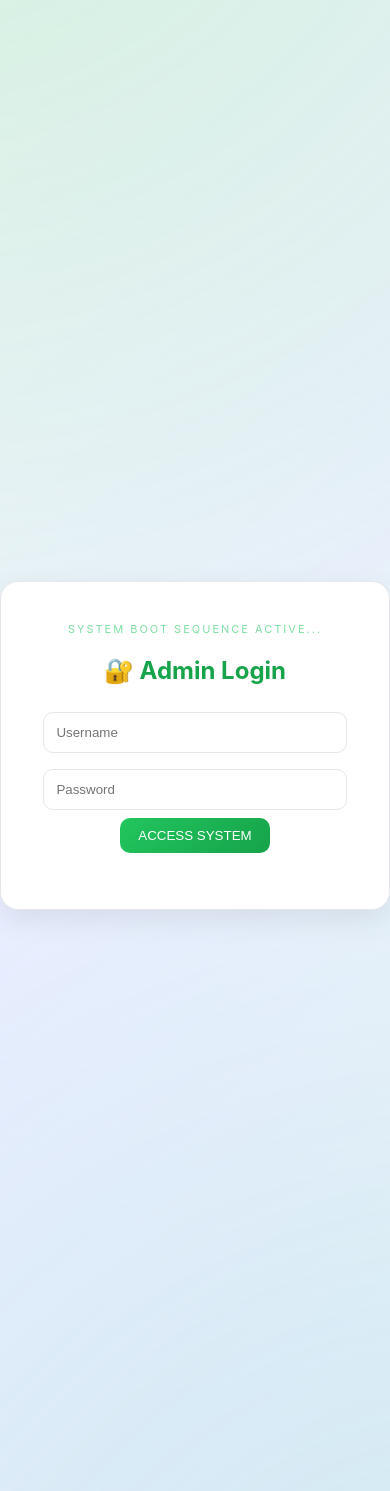
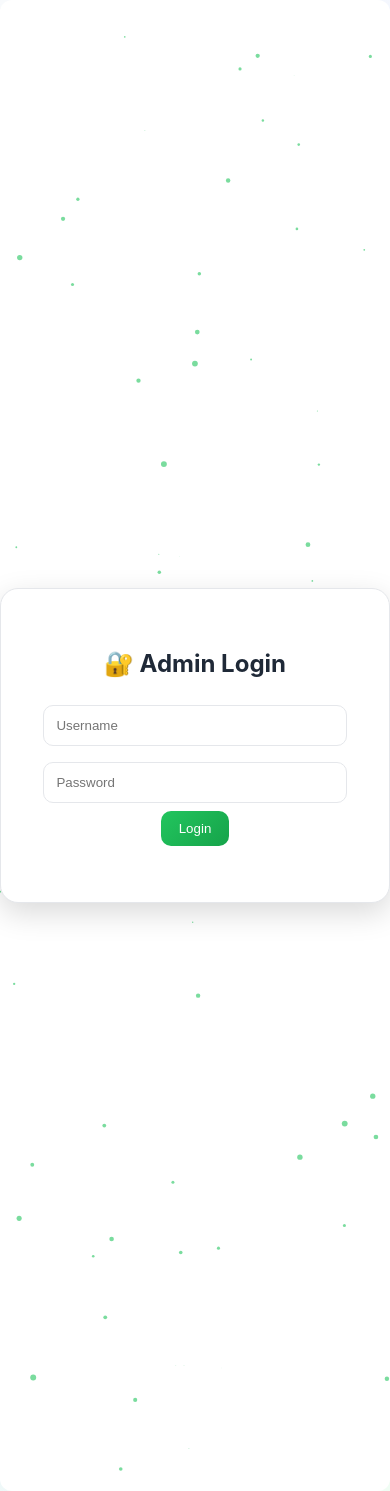
Before and after one commit to shi-dev-sys/green-computing-project, a Flask app: page / in a window 390 px wide. Run offline with Flask 3, Linux system fonts and the light colour scheme.

Commit message:
Updated UI with particle login background and improved dashboard

```diff
--- a/templates/index.html
+++ b/templates/index.html
@@ -5,7 +5,6 @@
     <script src="https://cdn.jsdelivr.net/npm/chart.js"></script>
 
     <style>
-        /* ================= THEME ================= */
         :root {
             --bg: linear-gradient(135deg, #f8fafc, #eef2ff, #f0fdf4);
             --card: #ffffff;
@@ -27,10 +26,9 @@
             font-family: Inter, sans-serif;
             background: var(--bg);
             color: var(--text);
-            transition: all 0.3s ease;
         }
 
-        /* ================= LOGIN ================= */
+        /* ===== PARTICLES LOGIN ===== */
         #loginBox {
             height: 100vh;
             display: flex;
@@ -40,42 +38,23 @@
             overflow: hidden;
         }
 
-        .login-glow {
+        canvas#particles {
             position: absolute;
-            width: 200%;
-            height: 200%;
-            background: radial-gradient(circle at 20% 20%, #22c55e33, transparent 40%),
-                        radial-gradient(circle at 80% 80%, #3b82f633, transparent 40%);
-            animation: floatBg 6s infinite alternate ease-in-out;
-        }
-
-        @keyframes floatBg {
-            from { transform: scale(1); }
-            to { transform: scale(1.2); }
+            top: 0;
+            left: 0;
+            width: 100%;
+            height: 100%;
         }
 
         .login-card {
+            z-index: 2;
             padding: 40px;
             width: 340px;
             text-align: center;
             background: var(--card);
             border-radius: 18px;
             border: 1px solid var(--border);
-            box-shadow: 0 10px 30px rgba(0,0,0,0.08);
-            position: relative;
-            z-index: 2;
-        }
-
-        .boot-text {
-            font-size: 11px;
-            color: #22c55e;
-            margin-bottom: 10px;
-            letter-spacing: 2px;
-            animation: blink 1s infinite;
-        }
-
-        @keyframes blink {
-            50% { opacity: 0.4; }
+            box-shadow: 0 10px 30px rgba(0,0,0,0.15);
         }
 
         input {
@@ -84,12 +63,10 @@
             margin: 8px 0;
             border-radius: 10px;
             border: 1px solid var(--border);
-            background: var(--card);
-            color: var(--text);
         }
 
         button {
-            background: linear-gradient(135deg, #22c55e, #16a34a);
+            background: linear-gradient(135deg,#22c55e,#16a34a);
             color: white;
             border: none;
             padding: 10px 18px;
@@ -97,28 +74,7 @@
             cursor: pointer;
         }
 
-        .loader {
-            display: none;
-            margin: 10px auto;
-            width: 22px;
-            height: 22px;
-            border: 3px solid #334155;
-            border-top: 3px solid #22c55e;
-            border-radius: 50%;
-            animation: spin 1s linear infinite;
-        }
-
-        @keyframes spin {
-            100% { transform: rotate(360deg); }
-        }
-
-        .fade-out {
-            opacity: 0;
-            transform: translateY(-20px);
-            transition: 0.5s;
-        }
-
-        /* ================= LAYOUT ================= */
+        /* ===== LAYOUT ===== */
         .sidebar {
             width: 240px;
             height: 100vh;
@@ -128,335 +84,230 @@
             border-right: 1px solid var(--border);
         }
 
-        .sidebar h2 { color: #16a34a; }
-
         .main {
             margin-left: 270px;
             padding: 25px;
         }
 
-        .topbar {
-            display: flex;
-            justify-content: space-between;
-            align-items: center;
-        }
-
-        .title { font-size: 24px; font-weight: 700; }
-
-        .subinfo { font-size: 14px; color: #16a34a; }
-
-        /* ================= GRID ================= */
         .grid {
             display: grid;
-            grid-template-columns: repeat(auto-fit, minmax(280px, 1fr));
+            grid-template-columns: repeat(auto-fit,minmax(280px,1fr));
             gap: 18px;
-            margin-top: 20px;
         }
 
         .card {
+            background: var(--card);
+            border: 1px solid var(--border);
+            border-radius: 16px;
             padding: 18px;
-            background: var(--card);
-            border-radius: 16px;
-            border: 1px solid var(--border);
         }
 
         .device-title {
-            font-size: 18px;
             font-weight: 700;
             color: #16a34a;
-            margin-bottom: 10px;
         }
 
-        .label { font-size: 13px; color: var(--muted); }
-
-        .value { font-size: 18px; font-weight: 600; }
-
         .badge {
-            display: inline-block;
             padding: 6px 12px;
             border-radius: 999px;
-            font-size: 13px;
-            font-weight: 600;
-            margin-top: 8px;
+            display: inline-block;
         }
 
-        .normal { background: #e8f5e9; color: #166534; }
-        .high { background: #fdeaea; color: #991b1b; }
+        .normal { background:#e8f5e9;color:#166534; }
+        .high { background:#fdeaea;color:#991b1b; }
 
         canvas {
             background: var(--card);
-            border-radius: 16px;
-            padding: 10px;
+            border-radius: 12px;
         }
-
-        .loader { display:none; }
     </style>
 </head>
 
 <body>
 
-<!-- ================= LOGIN ================= -->
+<!-- LOGIN -->
 <div id="loginBox">
-    <div class="login-glow"></div>
+    <canvas id="particles"></canvas>
 
     <div class="login-card">
-
-        <div class="boot-text">SYSTEM BOOT SEQUENCE ACTIVE...</div>
-
-        <h2 style="color:#16a34a;">🔐 Admin Login</h2>
-
+        <h2>🔐 Admin Login</h2>
         <input id="username" placeholder="Username">
         <input id="password" type="password" placeholder="Password">
-
-        <button onclick="login()">ACCESS SYSTEM</button>
-
-        <div class="loader" id="loader"></div>
-
-        <p id="loginMsg" style="color:red;"></p>
+        <button onclick="login()">Login</button>
+        <p id="loginMsg"></p>
     </div>
 </div>
 
-<!-- ================= SIDEBAR ================= -->
+<!-- DASHBOARD -->
 <div class="sidebar" id="sidebar" style="display:none;">
-    <h2>Green Computing Lab Energy & Carbon Emission Analyser</h2>
+    <h2 style="color:#16a34a;">Green Computing</h2>
 </div>
 
-<!-- ================= MAIN ================= -->
 <div class="main" id="dashboard" style="display:none;">
 
-    <div class="topbar">
-        <div>
-            <div class="title">Green Computing Dashboard</div>
-            <div class="subinfo" id="lastUpdated">Last Updated: --</div>
+    <div style="display:flex;justify-content:space-between;">
+        <h2>Dashboard</h2>
+        <button onclick="toggleTheme()">🌙</button>
     </div>
 
-        <div>
-            <button onclick="toggleTheme()" id="themeBtn">🌙 Dark Mode</button>
-            <button onclick="logout()">Logout</button>
-        </div>
-    </div>
+    <input id="searchBox" placeholder="Search Device">
 
-    <div style="margin-top:20px;">
-        <input id="alertEmail" placeholder="Enter alert email">
-        <button onclick="saveEmail()">Save Alert Email</button>
-
-        <input id="searchBox" placeholder="Search Device">
-    </div>
-
-    <!-- SUMMARY -->
-    <div class="grid">
-        <div class="card"><div class="label">Total Systems</div><div class="value" id="totalSystems">0</div></div>
-        <div class="card"><div class="label">High Usage Systems</div><div class="value" id="highSystems">0</div></div>
-        <div class="card"><div class="label">Total Energy</div><div class="value" id="totalEnergy">0</div></div>
-        <div class="card"><div class="label">Total CO₂</div><div class="value" id="totalCarbon">0</div></div>
-    </div>
-
-    <!-- DEVICES -->
     <div class="grid" id="deviceGrid"></div>
 
-    <!-- LINE GRAPH -->
-    <div style="height:400px; margin-top:20px;">
-        <canvas id="energyChart"></canvas>
-    </div>
+    <canvas id="energyChart" style="height:400px;margin-top:20px;"></canvas>
 </div>
 
 <script>
 
-window.pieCharts = {};
-let searchTimeout;
+/* ===== PARTICLES ===== */
+const canvas = document.getElementById("particles");
+const ctx = canvas.getContext("2d");
 
-/* ================= THEME ================= */
-function toggleTheme(){
-    document.body.classList.toggle("dark");
+canvas.width = window.innerWidth;
+canvas.height = window.innerHeight;
 
-    const btn = document.getElementById("themeBtn");
+let particles = [];
 
-    if(document.body.classList.contains("dark")){
-        btn.innerText = "☀️ Light Mode";
-        localStorage.setItem("theme","dark");
-    } else {
-        btn.innerText = "🌙 Dark Mode";
-        localStorage.setItem("theme","light");
-    }
+for(let i=0;i<80;i++){
+    particles.push({
+        x: Math.random()*canvas.width,
+        y: Math.random()*canvas.height,
+        r: Math.random()*3,
+        dx: (Math.random()-0.5)*1,
+        dy: (Math.random()-0.5)*1
+    });
 }
 
-window.onload = () => {
-    if(localStorage.getItem("theme")==="dark"){
-        document.body.classList.add("dark");
-        document.getElementById("themeBtn").innerText = "☀️ Light Mode";
+function animate(){
+    ctx.clearRect(0,0,canvas.width,canvas.height);
+
+    ctx.fillStyle = "rgba(34,197,94,0.6)";
+
+    particles.forEach(p=>{
+        ctx.beginPath();
+        ctx.arc(p.x,p.y,p.r,0,Math.PI*2);
+        ctx.fill();
+
+        p.x += p.dx;
+        p.y += p.dy;
+
+        if(p.x<0||p.x>canvas.width) p.dx*=-1;
+        if(p.y<0||p.y>canvas.height) p.dy*=-1;
+    });
+
+    requestAnimationFrame(animate);
 }
-};
+animate();
 
-/* ================= LOGIN ================= */
+/* ===== LOGIN ===== */
 async function login(){
-
-    document.getElementById("loader").style.display = "block";
-
     const res = await fetch('/login',{
         method:'POST',
         headers:{'Content-Type':'application/json'},
-        body:JSON.stringify({
-            username:username.value,
-            password:password.value
-        })
+        body:JSON.stringify({username:username.value,password:password.value})
     });
 
     const data = await res.json();
 
-    setTimeout(()=>{
-
-        document.getElementById("loader").style.display = "none";
-
     if(data.status==='success'){
-            loginBox.classList.add("fade-out");
-
-            setTimeout(()=>{
         loginBox.style.display='none';
         dashboard.style.display='block';
         sidebar.style.display='block';
 
         fetchData();
         loadGraph();
-                setInterval(fetchData,8000);
-            },400);
-
+        setInterval(fetchData,5000);
     } else {
-            loginMsg.innerText='ACCESS DENIED';
+        loginMsg.innerText="Wrong Login";
+    }
 }
 
-    },700);
-}
+/* ===== SEARCH ===== */
+searchBox.addEventListener("keyup",fetchData);
 
-async function logout(){
-    await fetch('/logout');
-    location.reload();
-}
-
-/* ================= EMAIL ================= */
-async function saveEmail(){
-    const email = document.getElementById('alertEmail').value;
-
-    await fetch('/set_email',{
-        method:'POST',
-        headers:{'Content-Type':'application/json'},
-        body:JSON.stringify({email})
-    });
-
-    alert("Email saved ✔");
-}
-
-/* ================= SEARCH ================= */
-document.getElementById("searchBox").addEventListener("keyup",()=>{
-    clearTimeout(searchTimeout);
-    searchTimeout = setTimeout(fetchData,300);
-});
-
-/* ================= FETCH ================= */
+/* ===== FETCH ===== */
 async function fetchData(){
 
     const res = await fetch('/live');
     const data = await res.json();
 
-    const grid = document.getElementById('deviceGrid');
-    const search = document.getElementById('searchBox').value.toLowerCase();
+    const grid = document.getElementById("deviceGrid");
+    const search = searchBox.value.toLowerCase();
 
-    grid.innerHTML = '';
-
-    let high = 0, totalE = 0, totalC = 0;
+    grid.innerHTML="";
 
     data.devices.forEach((d,i)=>{
 
         if(search && !d.device.toLowerCase().includes(search)) return;
 
-        if(d.power_watts > 70 || d.energy_kwh > 0.1) high++;
+        const id="c"+i;
 
-        totalE += d.energy_kwh * 1000;
-        totalC += d.co2_kg * 1000;
+        const div = document.createElement("div");
+        div.className="card";
 
-        const id = 'c'+i;
-
-        const card = document.createElement('div');
-        card.className = 'card';
-
-        card.innerHTML = `
+        div.innerHTML=`
         <div class="device-title">${d.device}</div>
 
-        <div style="display:flex; gap:12px;">
-
         <div>
-                <div class="label">CPU</div><div class="value">${d.cpu_usage.toFixed(1)}%</div>
-                <div class="label">Power</div><div class="value">${d.power_watts.toFixed(1)}W</div>
-                <div class="label">Energy</div><div class="value">${(d.energy_kwh*1000).toFixed(1)}mWh</div>
-                <div class="label">CO₂</div><div class="value">${(d.co2_kg*1000).toFixed(1)}g</div>
+            CPU: ${d.cpu_usage.toFixed(1)}%<br>
+            Power: ${d.power_watts.toFixed(1)}W<br>
+            Energy: ${(d.energy_kwh*1000).toFixed(1)}mWh<br>
+            CO₂: ${(d.co2_kg*1000).toFixed(1)}g
         </div>
 
-            <div style="width:110px;height:110px;">
+        <div style="width:120px;height:120px;">
             <canvas id="pie_${id}"></canvas>
         </div>
 
-        </div>
-
         <div class="badge ${d.power_watts>70?'high':'normal'}">
-            ${d.power_watts>70?'🔴 High Usage':'🟢 Normal'}
+            ${d.power_watts>70?'HIGH':'NORMAL'}
         </div>
         `;
 
-        grid.appendChild(card);
+        grid.appendChild(div);
 
-        const ctx = document.getElementById(`pie_${id}`).getContext('2d');
+        const ctx2 = document.getElementById("pie_"+id).getContext("2d");
 
-        if(window.pieCharts[id]) window.pieCharts[id].destroy();
-
-        window.pieCharts[id] = new Chart(ctx,{
-            type:'doughnut',
+        new Chart(ctx2,{
+            type:"doughnut",
             data:{
-                labels:['CPU','Power','Energy','CO₂'],
+                labels:["CPU","Power","Energy","CO₂"],
                 datasets:[{
                     data:[
                         d.cpu_usage,
-                        Math.min(d.power_watts,100),
-                        Math.min(d.energy_kwh*1000,100),
-                        Math.min(d.co2_kg*1000,100)
+                        d.power_watts,
+                        d.energy_kwh*1000,
+                        d.co2_kg*1000
                     ],
-                    backgroundColor:['#22c55e','#3b82f6','#f59e0b','#ef4444']
+                    backgroundColor:["#22c55e","#3b82f6","#f59e0b","#ef4444"]
                 }]
             },
             options:{
-                responsive:true,
-                maintainAspectRatio:false,
-                cutout:'65%',
                 plugins:{legend:{display:false}},
+                cutout:"65%",
                 animation:false
             }
         });
     });
-
-    totalSystems.innerText = data.devices.length;
-    highSystems.innerText = high;
-    totalEnergy.innerText = totalE.toFixed(2)+' mWh';
-    totalCarbon.innerText = totalC.toFixed(2)+' g';
-
-    lastUpdated.innerText = 'Last Updated: '+new Date().toLocaleTimeString();
 }
 
-/* ================= GRAPH ================= */
+/* ===== LINE GRAPH ===== */
 async function loadGraph(){
     const res = await fetch('/graph');
     const data = await res.json();
 
-    const ctx = energyChart.getContext('2d');
+    const ctx = energyChart.getContext("2d");
 
     if(window.g) window.g.destroy();
 
-    const ds = [];
-    for(const d in data.devices){
-        ds.push({label:d,data:data.devices[d],borderWidth:2});
+    let ds=[];
+    for(let d in data.devices){
+        ds.push({label:d,data:data.devices[d]});
     }
 
     window.g = new Chart(ctx,{
-        type:'line',
-        data:{labels:data.labels,datasets:ds},
-        options:{responsive:true}
+        type:"line",
+        data:{labels:data.labels,datasets:ds}
     });
 }
 
```
Lines whose indentation alone changed are shown as unchanged.
